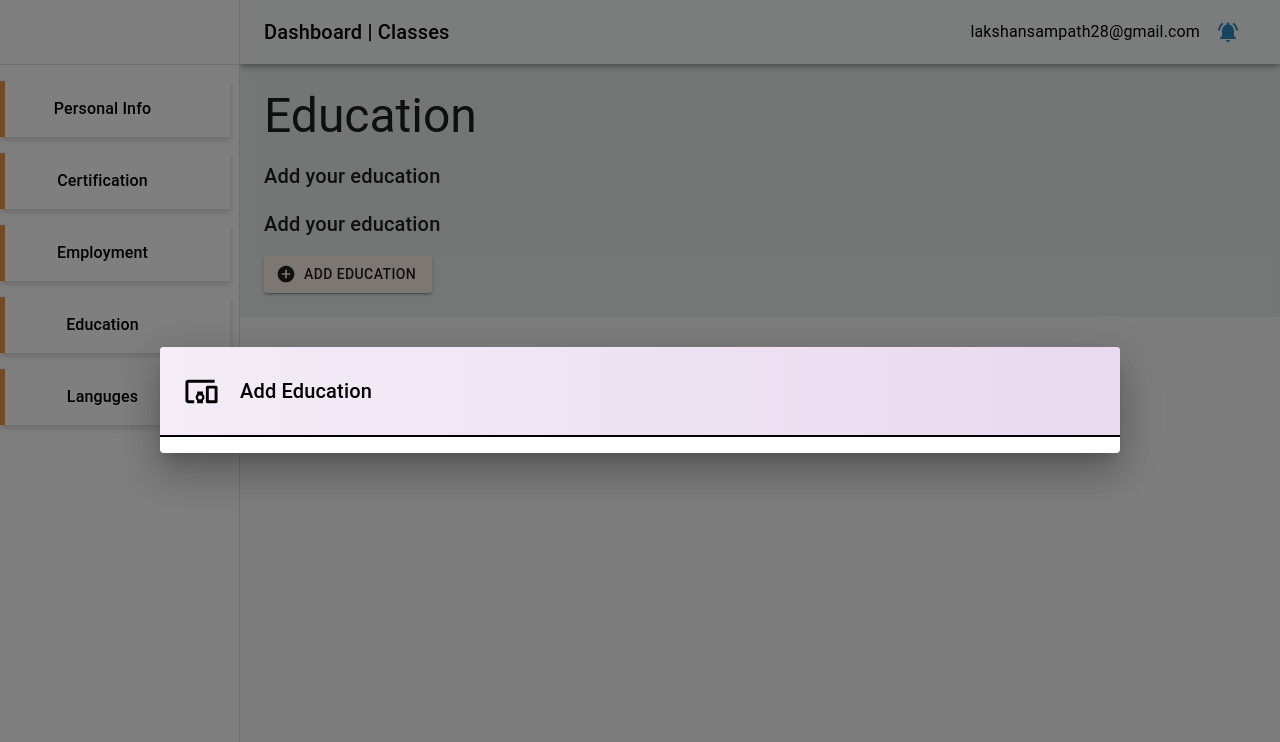
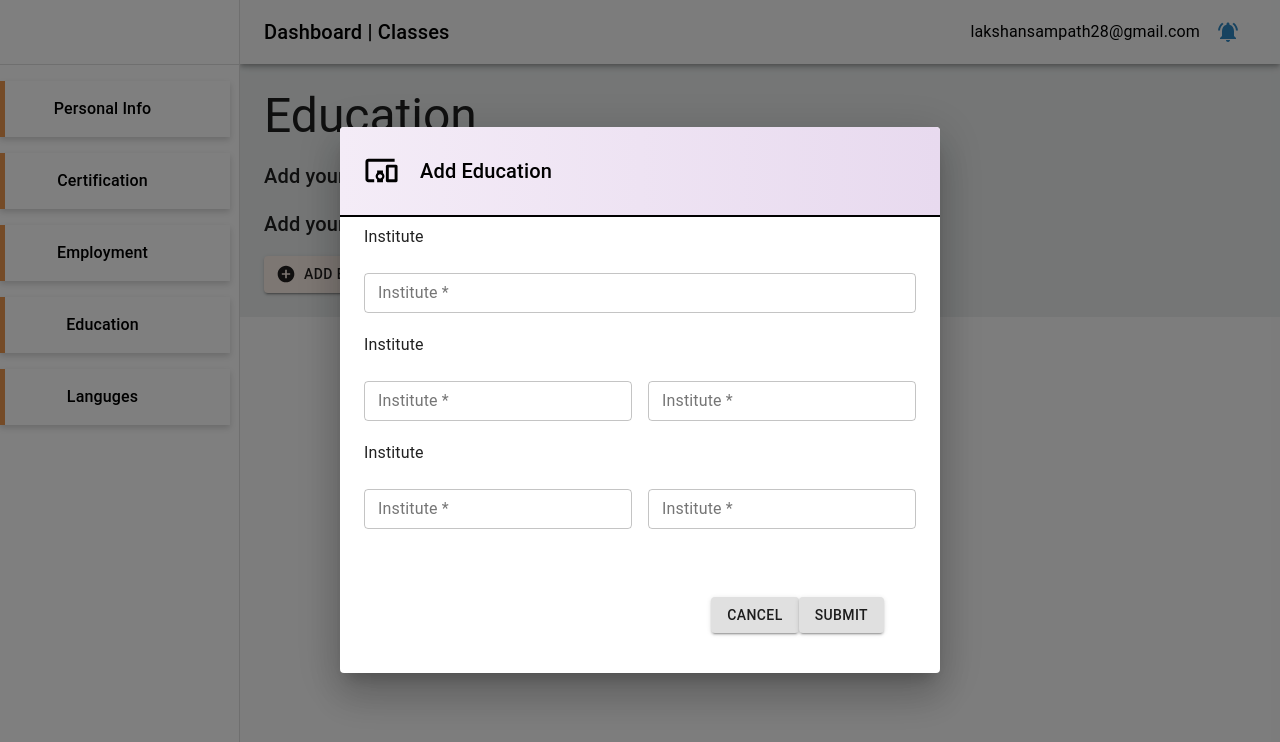
Before and after one commit to lakshan28/education_system, a React (Create React App) app in the folder client/: page /admin/education in a window 1280 px wide. Both pictures are taken after a click on the button "ADD EDUCATION". Shown: the top 742 px of the page. Built offline with nearby package versions, Linux system fonts and the light colour scheme.

Commit message:
developed_dialog_add_education

```diff
--- a/client/package.json
+++ b/client/package.json
@@ -8,11 +8,13 @@
     "@testing-library/jest-dom": "^4.2.4",
     "@testing-library/react": "^9.5.0",
     "@testing-library/user-event": "^7.2.1",
+    "formik": "^2.2.0",
     "material-table": "^1.69.1",
     "react": "^16.13.1",
     "react-dom": "^16.13.1",
     "react-router-dom": "^5.2.0",
-    "react-scripts": "3.4.3"
+    "react-scripts": "3.4.3",
+    "yup": "^0.29.3"
   },
   "scripts": {
     "start": "react-scripts start",
--- a/client/src/components/categories/education/AddEducation.jsx
+++ b/client/src/components/categories/education/AddEducation.jsx
@@ -1,6 +1,6 @@
 import React from "react";
-// import { Formik, Form } from "formik";
-// import * as Yup from "yup";
+import { Formik, Form } from "formik";
+import * as Yup from "yup";
 
 import {
   Grid,
@@ -17,6 +17,7 @@ import {
 
 import DevicesOtherOutlined from "@material-ui/icons/DevicesOtherOutlined";
 
+import FormikInput from "../../commonCommponents/FormikInput";
 // import Snackbar from "../Snackbar";
 
 const Transition = React.forwardRef(function Transition(props, ref) {
@@ -36,6 +37,28 @@ function AddEducation(props) {
     setSnackVariant();
   };
 
+  const initialValues = {
+    institute: "",
+    startMonth: "",
+    startYear: "",
+    endMonth: "",
+    endYear: "",
+  };
+
+  const validationSchema = Yup.object({
+    institute: Yup.string().required("Required"),
+    startMonth: Yup.string().required("Required"),
+    startYear: Yup.string().required("Required"),
+    endMonth: Yup.string().required("Required"),
+    endYear: Yup.string().required("Required"),
+  });
+
+  const onSubmit = async (values, submitProps) => {
+    submitProps.setSubmitting(false);
+    submitProps.resetForm();
+    //   handleDialogClose();
+  };
+
   return (
     <>
       {/* <Snackbar text={snackText} variant={snackVariant} reset={resetSnack} /> */}
@@ -45,7 +68,7 @@ function AddEducation(props) {
         TransitionComponent={Transition}
         aria-labelledby="add-device-dialog"
         scroll="body"
-        maxWidth="md"
+        maxWidth="sm"
         fullWidth={true}
       >
         <DialogTitle
@@ -64,7 +87,112 @@ function AddEducation(props) {
             </ListItemText>
           </ListItem>
         </DialogTitle>
-        <DialogContent></DialogContent>
+        <DialogContent>
+          <Formik
+            initialValues={initialValues}
+            validationSchema={validationSchema}
+            onSubmit={onSubmit}
+          >
+            {(formik) => {
+              return (
+                <Form noValidate>
+                  <Grid container spacing={2}>
+                    <Grid item xs={12}>
+                      <Typography>Institute</Typography>
+                    </Grid>
+                    <Grid item xs={12}>
+                      <FormikInput
+                        error={
+                          formik.errors.institute && formik.touched.institute
+                        }
+                        name="institute"
+                        type="text"
+                        label={"Institute *"}
+                      />
+                    </Grid>
+                    <Grid item xs={12}>
+                      <Typography>Institute</Typography>
+                    </Grid>
+                    <Grid item xs={6}>
+                      <FormikInput
+                        error={
+                          formik.errors.startMonth && formik.touched.startMonth
+                        }
+                        name="startMonth"
+                        type="text"
+                        label={"Institute *"}
+                      />
+                    </Grid>
+                    <Grid item xs={6}>
+                      <FormikInput
+                        error={
+                          formik.errors.startYear && formik.touched.startYear
+                        }
+                        name="startYear"
+                        type="text"
+                        label={"Institute *"}
+                      />
+                    </Grid>
+                    <Grid item xs={12}>
+                      <Typography>Institute</Typography>
+                    </Grid>
+                    <Grid item xs={6}>
+                      <FormikInput
+                        error={
+                          formik.errors.endMonth && formik.touched.endMonth
+                        }
+                        name="endMonth"
+                        type="text"
+                        label={"Institute *"}
+                      />
+                    </Grid>
+                    <Grid item xs={6}>
+                      <FormikInput
+                        error={formik.errors.endYear && formik.touched.endYear}
+                        name="endYear"
+                        type="text"
+                        label={"Institute *"}
+                      />
+                    </Grid>
+                    <Grid item xs={12}>
+                      {/* <BulkSelection
+                          error={
+                            formik.errors.institute && formik.touched.bulkName
+                          }
+                          options={bulkNames}
+                          name="bulkName"
+                          label={"Existing Bulk Name*"}
+                        /> */}
+                    </Grid>
+
+                    <Grid
+                      container
+                      style={{ margin: "2rem" }}
+                      item
+                      xs={12}
+                      justify="flex-end"
+                    >
+                      <Button
+                        variant="contained"
+                        className={classes.btnBack}
+                        onClick={handleDialogClose}
+                      >
+                        Cancel
+                      </Button>
+                      <Button
+                        variant="contained"
+                        className={classes.nextbtn}
+                        type="submit"
+                      >
+                        Submit
+                      </Button>
+                    </Grid>
+                  </Grid>
+                </Form>
+              );
+            }}
+          </Formik>
+        </DialogContent>
       </Dialog>
     </>
   );
--- /dev/null
+++ b/client/src/components/commonCommponents/FormikInput.jsx
@@ -0,0 +1,34 @@
+import React from "react";
+import { Field, ErrorMessage } from "formik";
+import { TextField } from "@material-ui/core";
+import TextError from "./TextError";
+function FormikInput(props) {
+  const { label, type, name, error, shrink, helperText, ...rest } = props;
+  return (
+    <Field name={name}>
+      {({ field, form }) => (
+        <>
+          <TextField
+            error={error}
+            margin="dense"
+            variant="outlined"
+            id={name}
+            {...rest}
+            {...field}
+            label={label}
+            type={type}
+            fullWidth
+            autocapitalize="word"
+            InputLabelProps={{
+              shrink: shrink,
+            }}
+            helperText={helperText}
+          />
+          <ErrorMessage component={TextError} name={name} />
+        </>
+      )}
+    </Field>
+  );
+}
+
+export default FormikInput;
--- /dev/null
+++ b/client/src/components/commonCommponents/TextError.jsx
@@ -0,0 +1,7 @@
+import React from "react";
+
+function TextError(props) {
+  return <div style={{ color: "red" }}>{props.children}</div>;
+}
+
+export default TextError;
```
Also changed, not shown: 1 other file (tests, documents, lock files or other folders).
